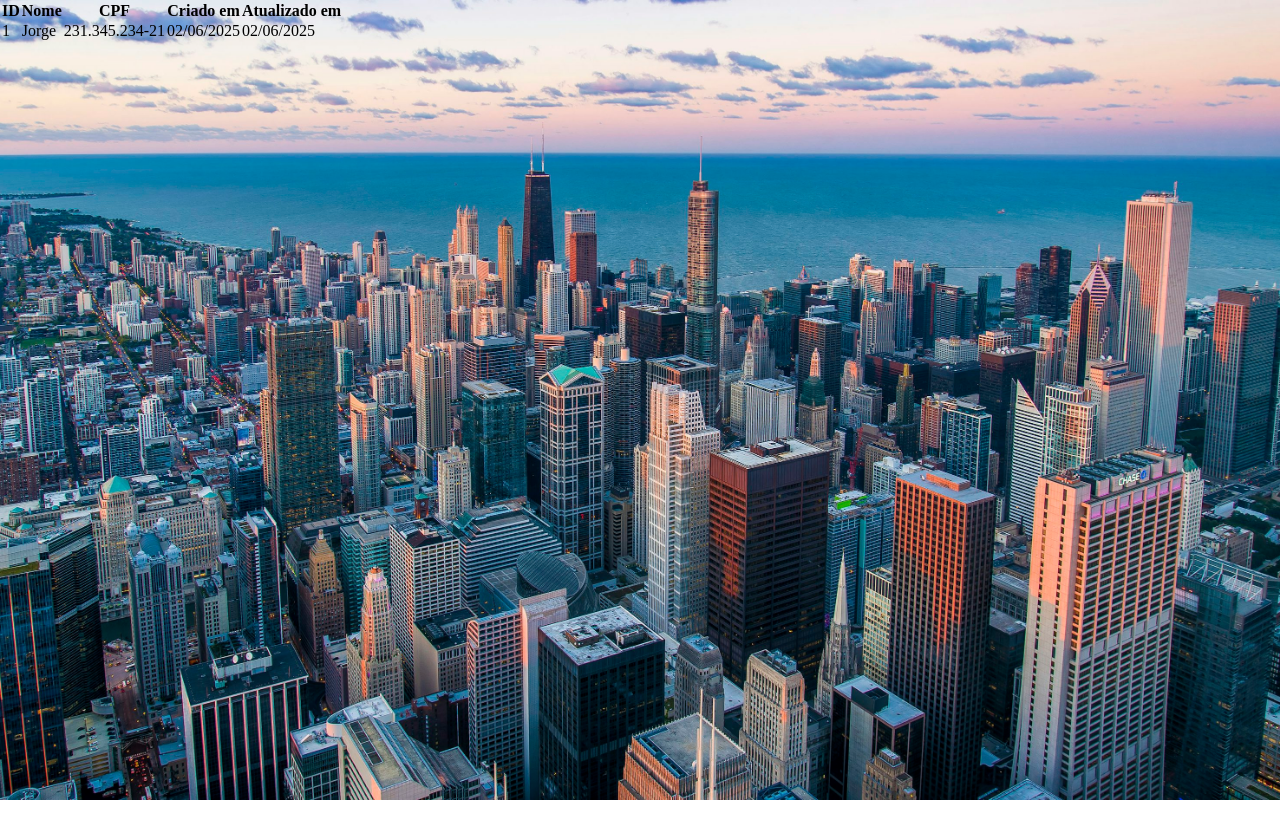
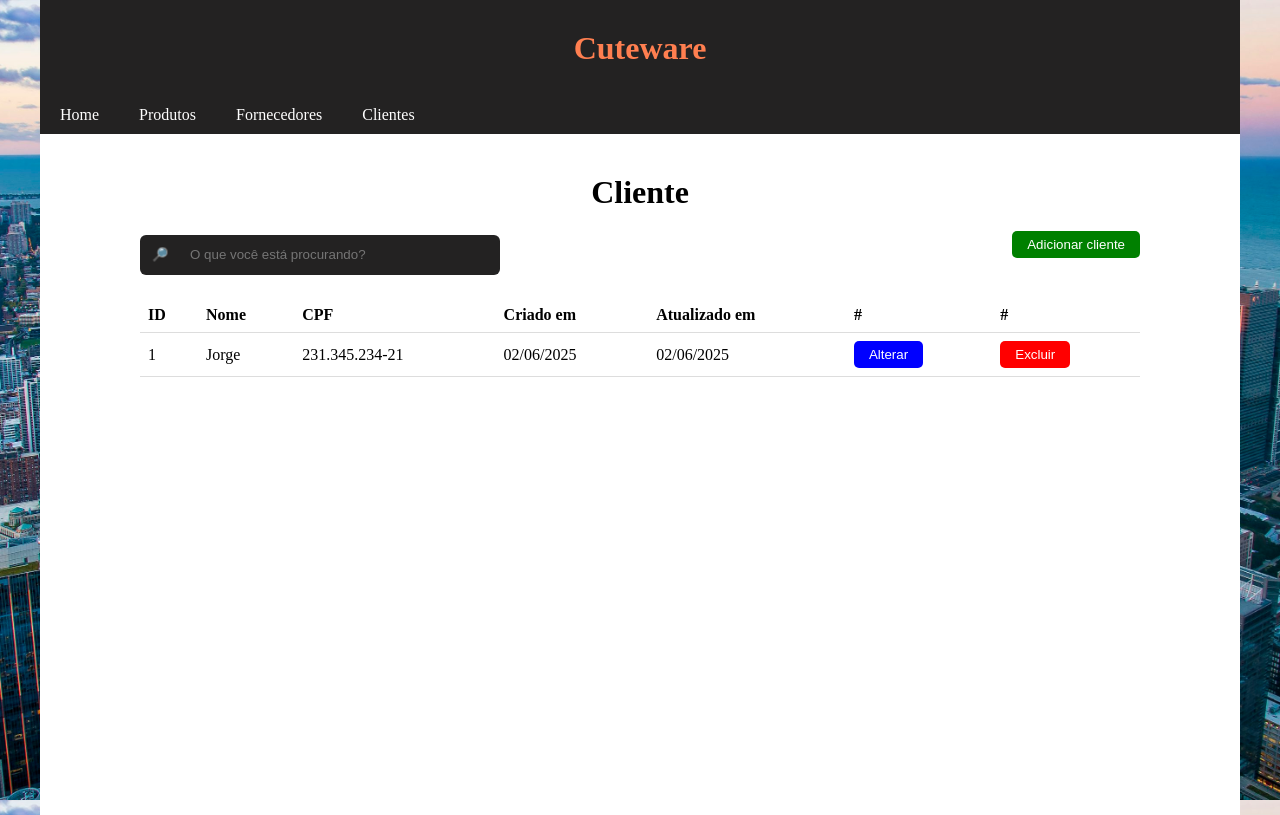
Before and after one commit to The-Cute-Push/abp-frontend, an Angular app: page /customers in a window 1280 px wide. Shown: the top 815 px of the page. Built offline with nearby package versions, Linux system fonts and the light colour scheme.

Commit message:
modificacao na footer e melhora no modelo de customers

```diff
--- a/src/app/customers/customers.component.css
+++ b/src/app/customers/customers.component.css
@@ -0,0 +1,154 @@
+header {
+    background-color: #232222;
+    height: 12vh;
+    margin: auto;
+    width: 1200px;
+    display: flex;
+    align-items: center;
+    justify-content: center;
+}
+
+header > h1 {
+    color: coral;
+}
+
+nav {
+    background-color: #232222;
+    margin: auto;
+    width: 1200px;
+    display: flex;
+    align-items: center;
+}
+
+nav > a {
+    color: white;
+    text-decoration: none;
+    padding: 10px 20px;
+}
+
+nav > a:hover {
+    background-color: coral;
+    transition: all 1s ease;
+}
+
+.titulo_da_tela {
+    text-align: center;
+    margin-bottom: 20px;
+}
+
+.btn_alterar {
+    background-color: blue;
+    border: none;
+    color: white;
+    padding: 6px 15px;
+    border-radius: 5px;
+    cursor: pointer;
+}
+
+.btn_excluir {
+    background-color: red;
+    border: none;
+    color: white;
+    padding: 6px 15px;
+    border-radius: 5px;
+    cursor: pointer;
+}
+
+.btn_add {
+    background-color: green;
+    border: none;
+    color: white;
+    padding: 6px 15px;
+    border-radius: 5px;
+    cursor: pointer;
+    margin-bottom: 20px;
+}
+
+.btn_alterar:hover {
+    background-color: #4b4bff;
+}
+
+.btn_excluir:hover {
+    background-color: #ff4545;
+}
+
+.btn_add:hover {
+    background-color: #4ffa4f;
+}
+
+.box_2 {
+    width: 1000px;
+    margin: auto;
+    display: flex;
+    align-items: center;
+    justify-content: space-between;
+    margin-bottom: 20px;
+}
+
+.box_pesquisa {
+    display: flex;
+    align-items: center;
+}
+
+.box_pesquisa > button {
+    width: 40px;
+    border-radius: 6px 0px 0px 6px;
+    height: 40px;
+    border: none;
+    background-color: #232222;
+    cursor: pointer;
+}
+
+.box_pesquisa > button:hover {
+    background-color: coral;
+}
+
+.box_pesquisa > input {
+    border-radius: 0px 6px 6px 0px;
+    width: 300px;
+    color: white;
+    padding: 5px 10px;
+    height: 30px;
+    border: none;
+    background-color: #232222;
+}
+
+table {
+    width: 1000px;
+    margin: auto;
+    border-collapse: collapse;
+    background-color: white;
+}
+
+.box_1 {
+    min-height: 100vh;
+    width: 1200px;
+    background-color: white;
+    margin: auto;
+    padding: 40px 0px;
+}
+
+td, th {
+    padding: 8px;
+    text-align: left;
+    border-bottom: 1px solid #ddd;
+}
+
+tr:hover {
+    background-color: coral;
+}
+
+footer {
+    background-color: #232222;
+    height: 15vh;
+    display: flex;
+    justify-content: center;
+    align-items: center;
+    width: 100%;
+    margin: auto;
+}
+
+footer > p {
+    color: white;
+    top: 100%;
+}
--- a/src/app/customers/customers.component.html
+++ b/src/app/customers/customers.component.html
@@ -1,3 +1,21 @@
+<header>
+    <h1>Cuteware</h1>
+</header>
+<nav>
+    <a href="/">Home</a>
+    <a href="/products">Produtos</a>
+    <a href="/suppliers">Fornecedores</a>
+    <a href="/customers">Clientes</a>
+</nav>
+<div class="box_1">
+    <h1 class="titulo_da_tela">Cliente</h1>
+    <div class="box_2">
+        <div class="box_pesquisa">
+            <button>🔎</button>
+            <input type="text" placeholder="O que você está procurando?">
+        </div>
+        <button class="btn_add">Adicionar cliente</button>
+    </div>
     <table>
         <thead>
             <tr>
@@ -6,6 +24,8 @@
                 <th>CPF</th>
                 <th>Criado em</th>
                 <th>Atualizado em</th>
+                <th>#</th>
+                <th>#</th>
             </tr>
         </thead>
         <tbody>
@@ -16,7 +36,13 @@
                 <td>{{item.cpf}}</td>
                 <td>{{item.createdAt}}</td>
                 <td>{{item.updatedAt}}</td>
+                <td><button class="btn_alterar">Alterar</button></td>
+                <td><button class="btn_excluir">Excluir</button></td>
             </tr>
             }
         </tbody>
     </table>
+</div>
+<footer>
+    <p>Todos os direitos reservados a The Cute Push Organization</p>
+</footer>
--- a/src/app/products/products.component.css
+++ b/src/app/products/products.component.css
@@ -144,7 +144,7 @@ footer {
     display: flex;
     justify-content: center;
     align-items: center;
-    width: 1200px;
+    width: 100%;
     margin: auto;
 }
 
--- a/src/app/products/products.component.html
+++ b/src/app/products/products.component.html
@@ -1,5 +1,5 @@
 <header>
-    <h1>ABP Frontend</h1>
+    <h1>Cuteware</h1>
 </header>
 <nav>
     <a href="/">Home</a>
@@ -52,5 +52,5 @@
     </table>
 </div>
 <footer>
-    <p>Todos os direitos reservados a ABP Frontend</p>
+    <p>Todos os direitos reservados a The Cute Push Organization</p>
 </footer>
```
Lines whose indentation alone changed are shown as unchanged.
